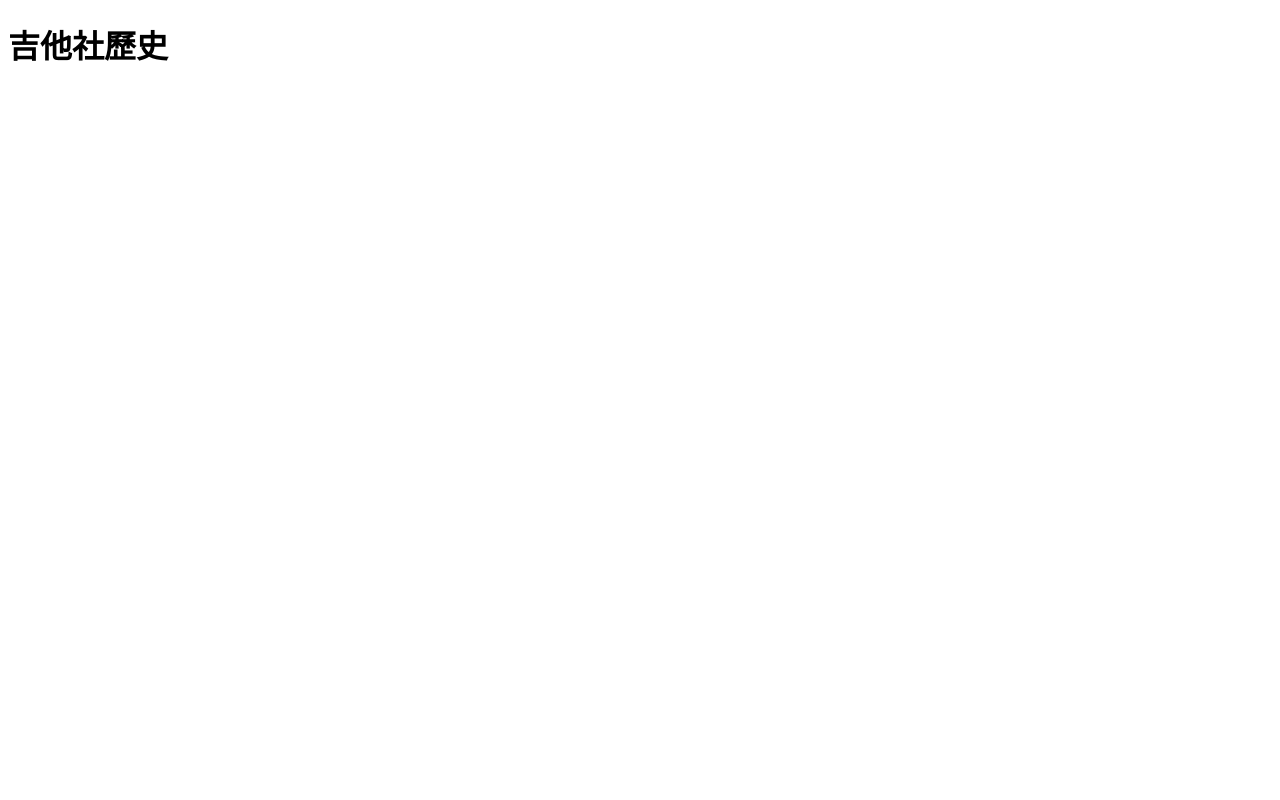
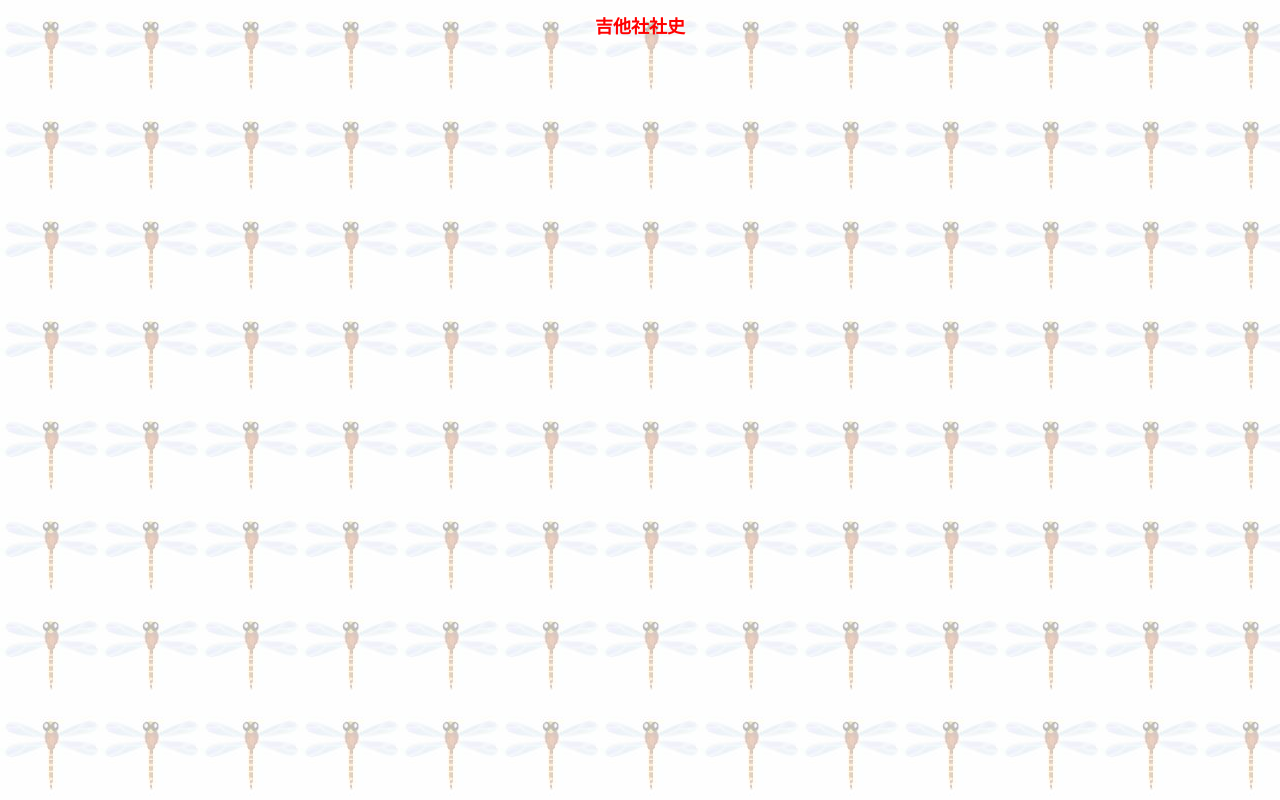
Before and after one commit to creeshrimp/bingji-certification, a plain HTML site: page 01/web03_flex/guitar_history.html in a window 1280 px wide. Drawn offline with Linux system fonts and the light colour scheme.

Commit message:
10/14 WIP

```diff
--- a/01/web03_flex/guitar_history.html
+++ b/01/web03_flex/guitar_history.html
@@ -5,10 +5,25 @@
     <meta charset="UTF-8">
     <meta name="viewport" content="width=device-width, initial-scale=1.0">
     <title>web01</title>
+    <style>
+        body {
+            background: url(images/0101.jpg);
+        }
+
+        h1 {
+            font-size: 18px;
+            font-family: '標楷體';
+            color: #FF0000;
+            text-align: center;
+        }
+    </style>
 </head>
 
 <body>
-    <h1>吉他社歷史</h1>
+    <h1>吉他社社史</h1>
+    <table>
+        <tr></tr>
+    </table>
 </body>
 
 </html>
```
Also changed, not shown: 01/web03_flex/index.html (+1 -1 lines), 01/web03_flex/main.html (+4 -0 lines).
